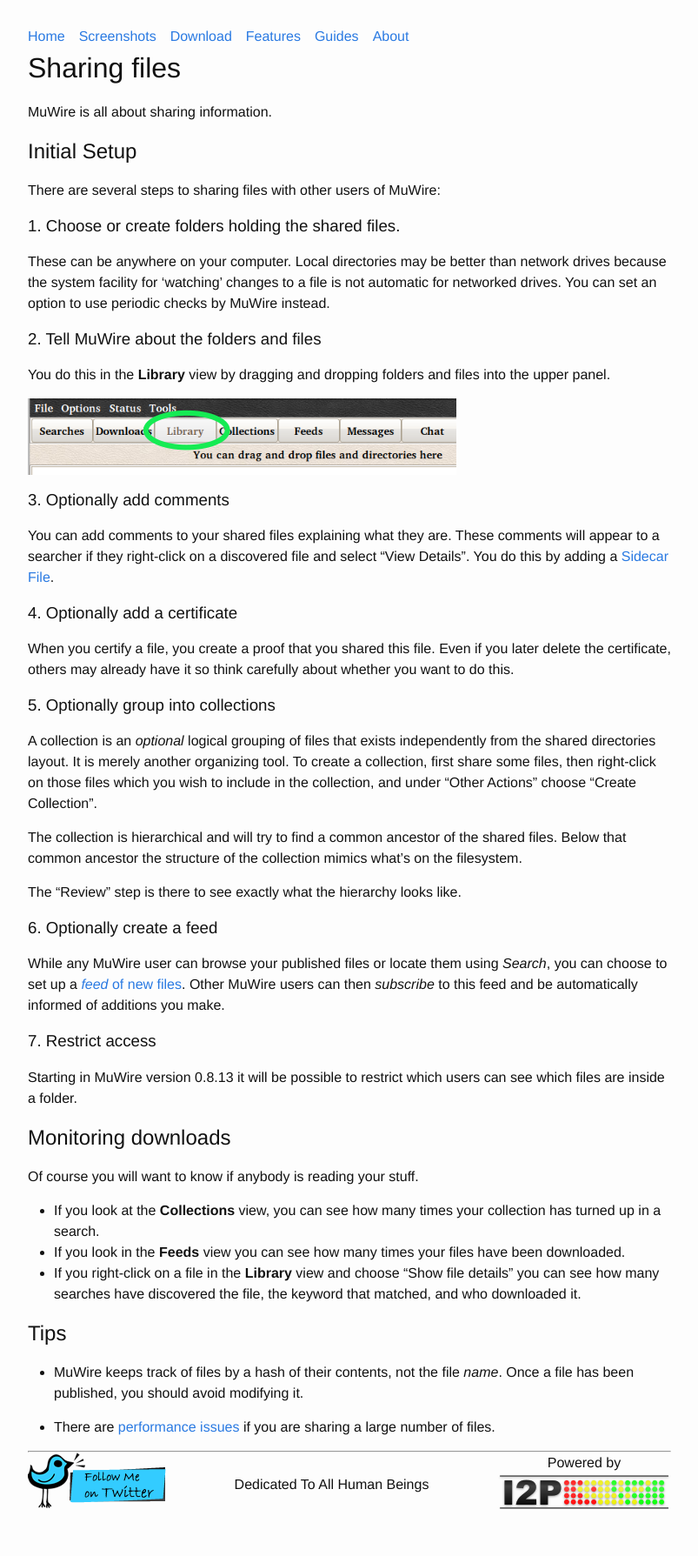
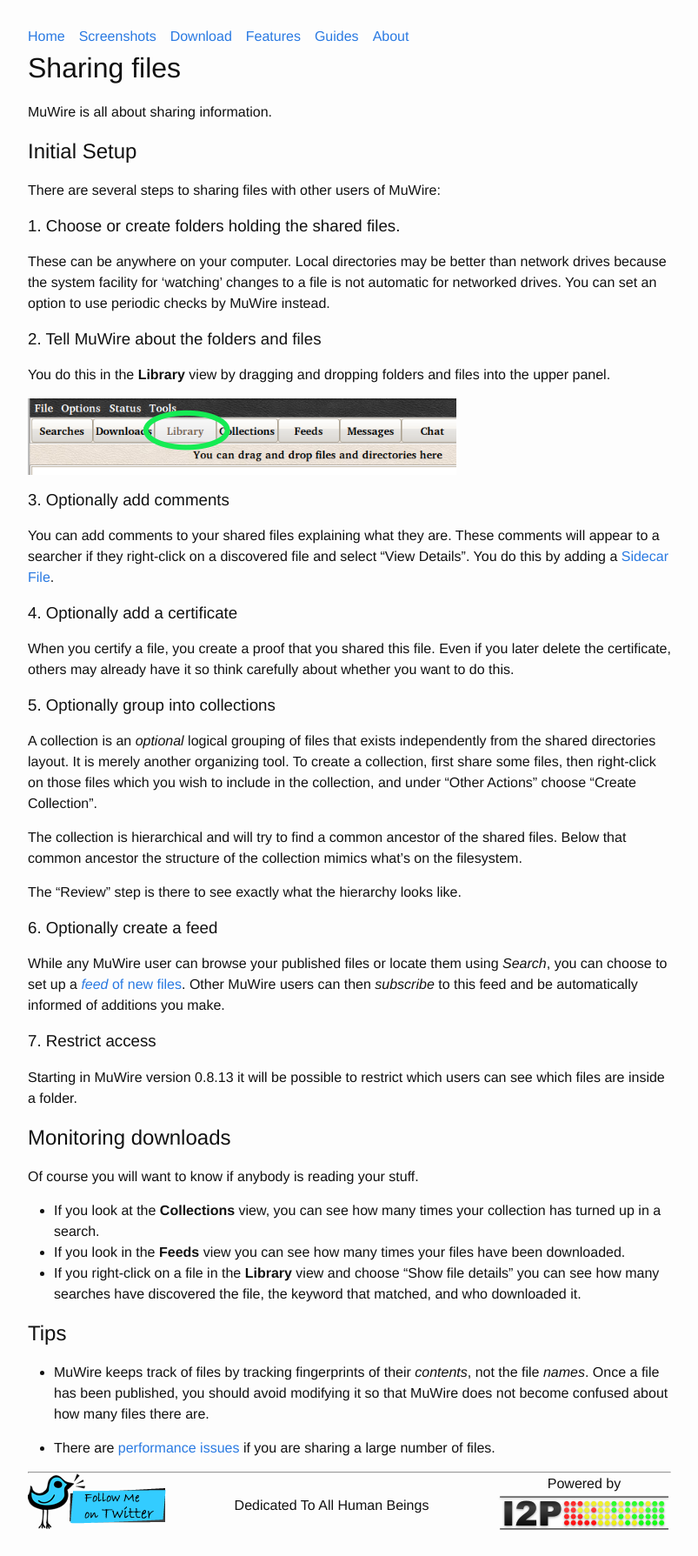
Before and after one commit to zlatinb/muwire-dot-com, a Jekyll site: the page built from sharing.markdown, in a window 1280 px wide. Shown: the whole page at 87% size, without its empty margins (238-1041 px from the left). Built offline with Jekyll 4.4.1, drawn with Linux system fonts in a browser that asks for light colours; our own code applies the rules of GitHub Pages for plain Markdown files; before the commit the page ends 1765 px from its top, so only the background shows below that.

Commit message:
Remove reference to hashes

```diff
--- a/sharing.markdown
+++ b/sharing.markdown
@@ -48,6 +48,6 @@ Of course you will want to know if anybody is reading your stuff.
 * If you right-click on a file in the **Library** view and choose "Show file details" you can see how many searches have discovered the file, the keyword that matched, and who downloaded it.
 
 ## Tips
-* MuWire keeps track of files by a hash of their contents, not the file *name*.  Once a file has been published, you should avoid modifying it.
+* MuWire keeps track of files by tracking fingerprints of their *contents*, not the file *names*.  Once a file has been published, you should avoid modifying it so that MuWire does not become confused about how many files there are.
 
 * There are [performance issues](many-files) if you are sharing a large number of files.
```
